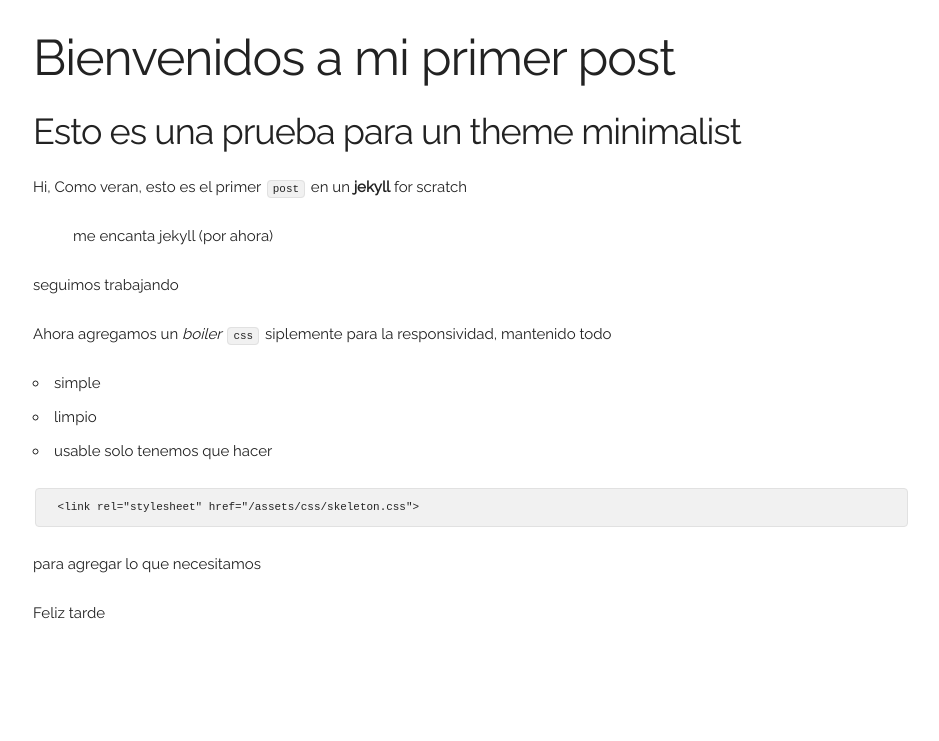
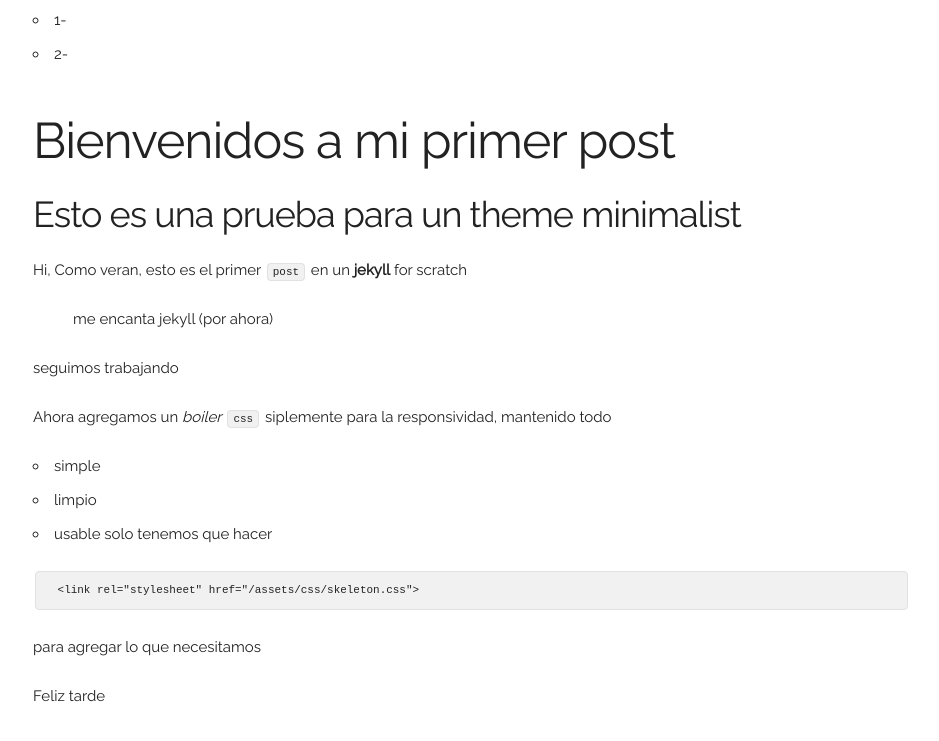
Before and after one commit to lordvalor/vlozadadotcom.github.io, a Jekyll site: the page built from _posts/2018-03-22-test-skeleton-css.md, in a window 1280 px wide. Shown: the top 741 px of the page, without its empty margins (127-1066 px from the left). Built offline with Jekyll 4.4.1, drawn with Linux system fonts in a browser that asks for light colours; nearby versions of some CDN libraries.

Commit message:
navbar test

```diff
--- a/_layouts/base.html
+++ b/_layouts/base.html
@@ -4,6 +4,17 @@
 {% include head.html %}
 </head>
 <body>
+<div class="navbar-">
+<nav class="navbar">
+<div class="container">
+<ul>
+<li class="item">1-</li>
+<li class="item">2-</li>
+</ul>
+</div>
+<nav>
+</div>
+
 <div class="container">
 <div class="row">
 <div class="eleven columns">
```
